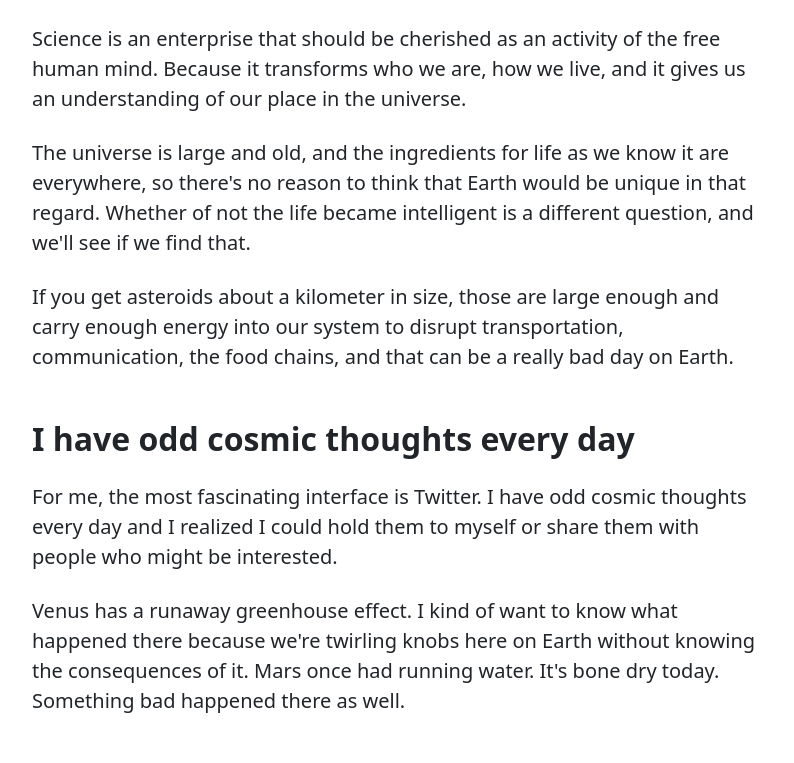
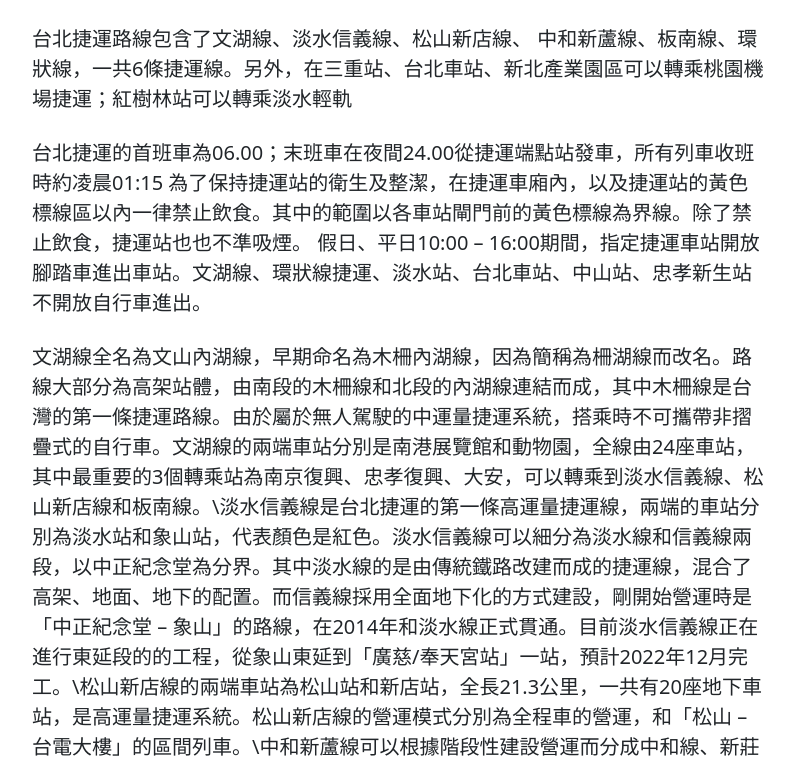
Before and after one commit to kuopoting/k1, a plain HTML site: page index.html in a window 1280 px wide. Shown: the part 940-1703 px from the top of the page, without its empty margins (50-844 px from the left). Drawn offline with nearby package versions, Linux system fonts and the light colour scheme; files whose address does not match are found by name.

Commit message:
Update index.html

```diff
--- a/index.html
+++ b/index.html
@@ -47,9 +47,13 @@
                         <figure class="mb-4"><img class="img-fluid rounded" src="asset/20200119_zh.png" alt="..." /></figure>
                         <!-- Post content-->
                         <section class="mb-5">
-                            <p class="fs-5 mb-4">Science is an enterprise that should be cherished as an activity of the free human mind. Because it transforms who we are, how we live, and it gives us an understanding of our place in the universe.</p>
-                            <p class="fs-5 mb-4">The universe is large and old, and the ingredients for life as we know it are everywhere, so there's no reason to think that Earth would be unique in that regard. Whether of not the life became intelligent is a different question, and we'll see if we find that.</p>
-                            <p class="fs-5 mb-4">If you get asteroids about a kilometer in size, those are large enough and carry enough energy into our system to disrupt transportation, communication, the food chains, and that can be a really bad day on Earth.</p>
+                            <p class="fs-5 mb-4">台北捷運路線包含了文湖線、淡水信義線、松山新店線、 中和新蘆線、板南線、環狀線，一共6條捷運線。另外，在三重站、台北車站、新北產業園區可以轉乘桃園機場捷運；紅樹林站可以轉乘淡水輕軌</p>
+                            <p class="fs-5 mb-4">台北捷運的首班車為06.00；末班車在夜間24.00從捷運端點站發車，所有列車收班時約凌晨01:15
+                            為了保持捷運站的衛生及整潔，在捷運車廂內，以及捷運站的黃色標線區以內一律禁止飲食。其中的範圍以各車站閘門前的黃色標線為界線。除了禁止飲食，捷運站也也不準吸煙。
+假日、平日10:00 – 16:00期間，指定捷運車站開放腳踏車進出車站。文湖線、環狀線捷運、淡水站、台北車站、中山站、忠孝新生站不開放自行車進出。</p>
+                            <p class="fs-5 mb-4">文湖線全名為文山內湖線，早期命名為木柵內湖線，因為簡稱為柵湖線而改名。路線大部分為高架站體，由南段的木柵線和北段的內湖線連結而成，其中木柵線是台灣的第一條捷運路線。由於屬於無人駕駛的中運量捷運系統，搭乘時不可攜帶非摺疊式的自行車。文湖線的兩端車站分別是南港展覽館和動物園，全線由24座車站，其中最重要的3個轉乘站為南京復興、忠孝復興、大安，可以轉乘到淡水信義線、松山新店線和板南線。\淡水信義線是台北捷運的第一條高運量捷運線，兩端的車站分別為淡水站和象山站，代表顏色是紅色。淡水信義線可以細分為淡水線和信義線兩段，以中正紀念堂為分界。其中淡水線的是由傳統鐵路改建而成的捷運線，混合了高架、地面、地下的配置。而信義線採用全面地下化的方式建設，剛開始營運時是「中正紀念堂 – 象山」的路線，在2014年和淡水線正式貫通。目前淡水信義線正在進行東延段的的工程，從象山東延到「廣慈/奉天宮站」一站，預計2022年12月完工。\松山新店線的兩端車站為松山站和新店站，全長21.3公里，一共有20座地下車站，是高運量捷運系統。松山新店線的營運模式分別為全程車的營運，和「松山 – 台電大樓」的區間列車。\中和新蘆線可以根據階段性建設營運而分成中和線、新莊線、蘆洲線，三線結合貫通成為一個Y字路網。此線是台北的高運量捷運系統，一共有26座車站，全線為地下車站。\板南線是台北捷運路網中運量最大的路線，連結了板橋車站、台北車站、南港車站3座三鐵共構車站，全線為地下路線，採用高運量捷運系統，全長28.2公里。板南線有2種營運模式，分別是「南港展覽館 – 頂埔站」的全程車，和「亞東醫院 – 南港展覽館」的區間車。\新北環狀線的第一期路線西環段，從新北產業園區到大坪林設站，途經板橋、中和等總共14個捷運站，其中有8座車站可轉乘其他捷運路線。已經在2020年1月正式通車。環狀線的識別顏色為黃色，部分列車也以黃色為主色調來設計，非常顯眼。環狀線的西環段全線位於新北市境內，目前交由台北捷運公司營運三年，過後可能協商改由隸屬新北捷運公司營運。\台北捷運有2條支線，分別是「新北投支線」和「小碧潭支線」。如果要到「新北投」就要在「北投站」轉乘新北投支線；要到「小碧潭」則是在「七張站」轉乘。
+
+</p>
                             <h2 class="fw-bolder mb-4 mt-5">I have odd cosmic thoughts every day</h2>
                             <p class="fs-5 mb-4">For me, the most fascinating interface is Twitter. I have odd cosmic thoughts every day and I realized I could hold them to myself or share them with people who might be interested.</p>
                             <p class="fs-5 mb-4">Venus has a runaway greenhouse effect. I kind of want to know what happened there because we're twirling knobs here on Earth without knowing the consequences of it. Mars once had running water. It's bone dry today. Something bad happened there as well.</p>
```
